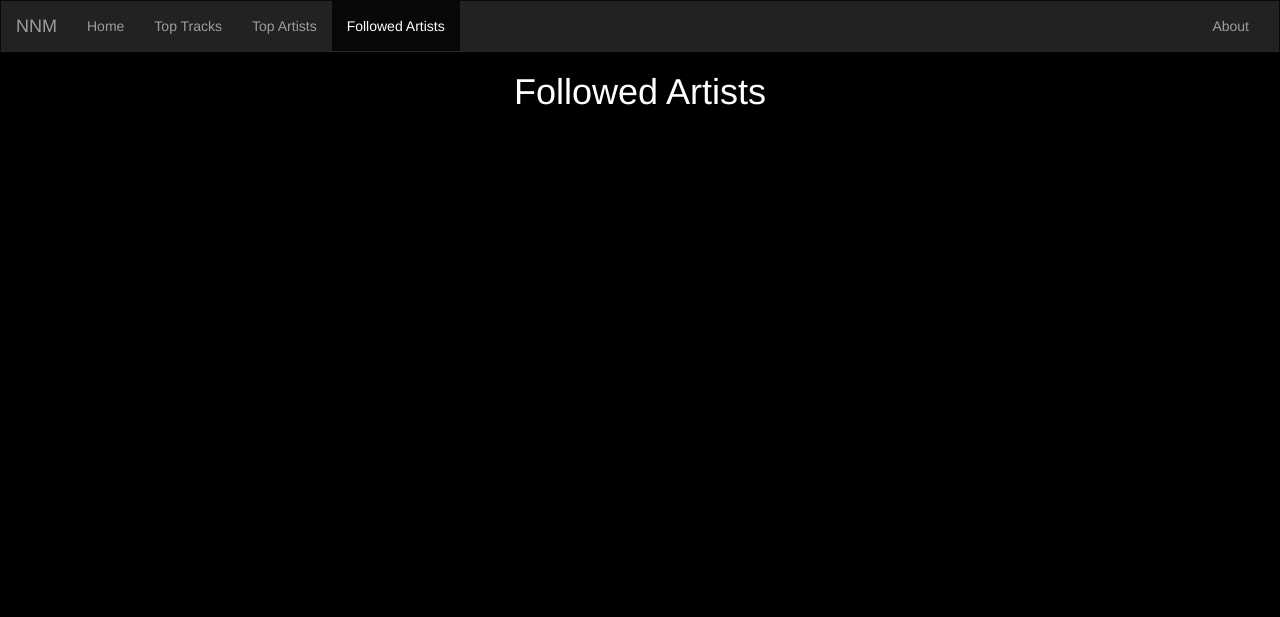
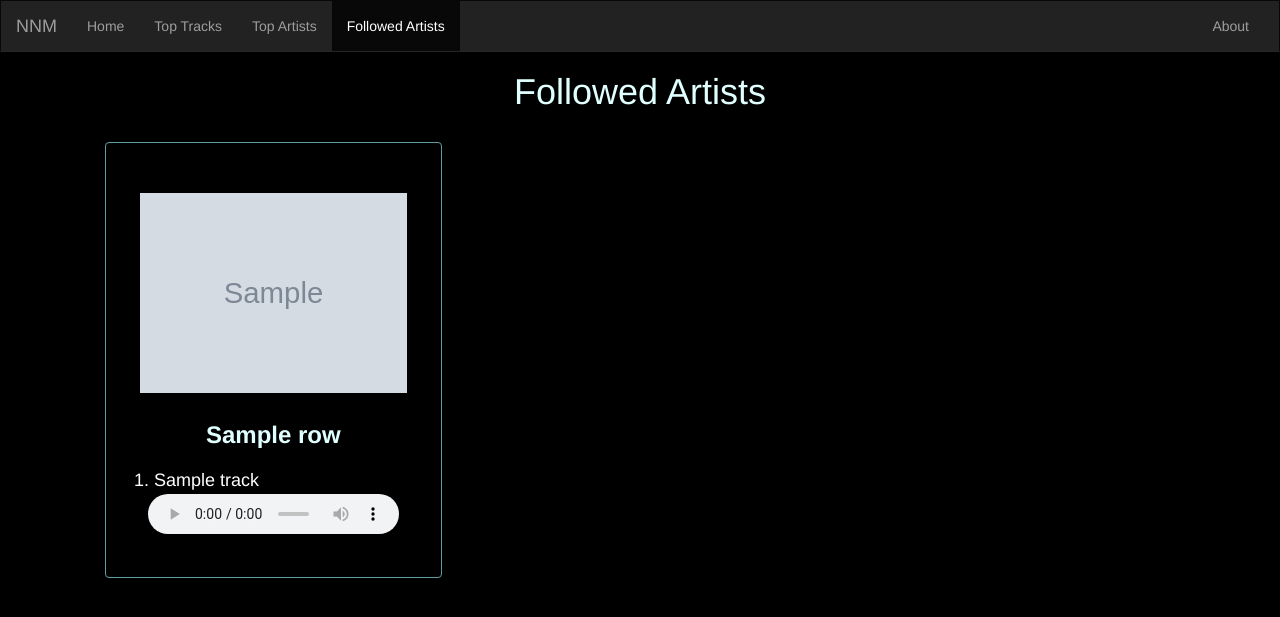
Before and after one commit to Mfbeeck/the-radr, a Flask app: template templates/followed_artists.html in a window 1280 px wide. Shown: the top 617 px of the page. Run offline with Flask 2, Linux system fonts and the light colour scheme; the template is opened without the code that fills it: most values are stand-ins (such as "Sample title", 1, 10 or a date in 2020); grey boxes marked "Sample" are stand-in pictures; some libraries are stand-ins or nearby versions.

Commit message:
adding frontend to followed_artists page

```diff
--- a/main.py
+++ b/main.py
@@ -22,7 +22,7 @@ def top_tracks():
 @app.route("/followed_artists")
 def followed_artists():
     df_followed_artist = data_funcs.get_followed_artists()
-    return render_template("followed_artists.html", df=df_followed_artist)
+    return render_template("followed_artists.html", df=df_followed_artist.head(30))
 
 @app.route("/about")
 def about():
--- a/static/css/site.css
+++ b/static/css/site.css
@@ -2,6 +2,10 @@
 /* SITEWIDE CSS */
 body {
   background: black;
+}
+
+audio {
+  outline: 0;
 }
 
 /* Navbar CSS */
@@ -12,12 +16,76 @@ body {
 
 /* Page Titles */
 .title {
-  color: white;
+  color: lightcyan;
   text-align: center;
 }
 
 /* //////////////// */
-
+/* Followed Artists Page */
 .all-artists {
   text-align:center;
 }
+
+img.followed-artists-img {
+  height: 200px;
+  width: auto;
+}
+
+widget img {
+  display: none ;
+}
+
+.row.display-flex {
+  display: flex;
+  flex-wrap: wrap;
+}
+.row.display-flex > [class*='col-'] {
+  display: flex;
+  flex-direction: column;
+}
+
+.row.force-height>div {
+    height: 300px;
+}
+
+.followed-artist-div {
+}
+
+.thumbnail {
+  background-color: black;
+  border: 1px solid cadetblue;
+  padding-top: 50px;
+}
+
+.followed-artist-h {
+  white-space: nowrap;
+  overflow: hidden;
+  text-overflow: ellipsis;
+}
+
+.followed-artist-h a {
+  font-weight: bold;
+  color: lightcyan;
+}
+
+li.list-group-item {
+  border: 0px solid black;
+  background-color: black;
+  text-align: left;
+  display: grid;
+}
+
+.list-group-item .track-name {
+  color: white;
+  font-weight: lighter;
+  font-size: 18px;
+  white-space: nowrap;
+  overflow: hidden;
+  text-overflow: ellipsis;
+}
+
+li.list-group-item audio {
+  height: 40px;
+  width: 90%;
+  margin:auto;
+}
--- a/templates/followed_artists.html
+++ b/templates/followed_artists.html
@@ -4,25 +4,34 @@
 
 {% block content %}
 <h1 class='title'>Followed Artists</h1>
-<div class='all-artists'>
-  <div class="row" style="height:100px;">
-    {% for index, row in df.head(15).iterrows(): %}
-      <div class="col-sm-6 col-md-4">
+<div class='all-artists container'>
+  <div class="row row-eq-height" style="margin:20px;">
+    {% for index, row in df.iterrows(): %}
+      <div class="followed-artist-div col-sm-6 col-md-4">
         <div class="thumbnail">
-          <!-- <img src="{{row['image']}}"> -->
+          <img class="followed-artists-img" src="{{row['image']}}">
           <div class="caption">
-            <!-- <h3>
+            <h3 class="followed-artist-h">
               <a href="https://open.spotify.com/artist/{{row['id']}}" target='_blank'>{{row['name']}}</a>
-            </h3> -->
-            <iframe src="https://open.spotify.com/follow/1/?uri=spotify:artist:{{row['id']}}&size=detail&theme=light" width="300" height="56" scrolling="no" frameborder="0" style="border:none; overflow:hidden;" allowtransparency="true"></iframe>
-            <p>...</p>
-            {% for track in row['top_tracks']%}
-              <iframe src="https://open.spotify.com/embed/track/{{track[0]}}" width="300" height="80" frameborder="0" allowtransparency="true" allow="encrypted-media"></iframe>
-            {% endfor %}
+            </h3>
+            <!-- <iframe src="https://open.spotify.com/follow/1/?uri=spotify:artist:{{row['id']}}&size=detail&theme=light" width="300" height="56" scrolling="no" frameborder="0" style="border:none; overflow:hidden;" allowtransparency="true"></iframe> -->
+            <ul class="list-group">
+              {% for track in row['top_tracks'][:3]%}
+                <li class="list-group-item">
+                  <span class="track-name">
+                    {{ loop.index0 + 1}}. {{ track[1] }}
+                  </span>
+                  <audio controls name="media">
+                    <source src="{{track[2]}}" type="audio/mpeg">
+                  </audio>
+                </li>
+              {% endfor %}
+            </ul>
           </div>
         </div>
       </div>
     {% endfor %}
   </div>
+
 </div>
 {% endblock %}
--- a/templates/template.html
+++ b/templates/template.html
@@ -44,3 +44,17 @@
     </div><!-- /.container-fluid -->
   </nav>
 {% endblock %}
+
+{% block scripts %}
+  {{super()}}
+  <script type="text/javascript">
+    document.addEventListener('play', function(e){
+        var audios = document.getElementsByTagName('audio');
+        for(var i = 0, len = audios.length; i < len;i++){
+            if(audios[i] != e.target){
+                audios[i].pause();
+            }
+        }
+    }, true);
+  </script>
+{% endblock %}
```
Also changed, not shown: 1 other file.
